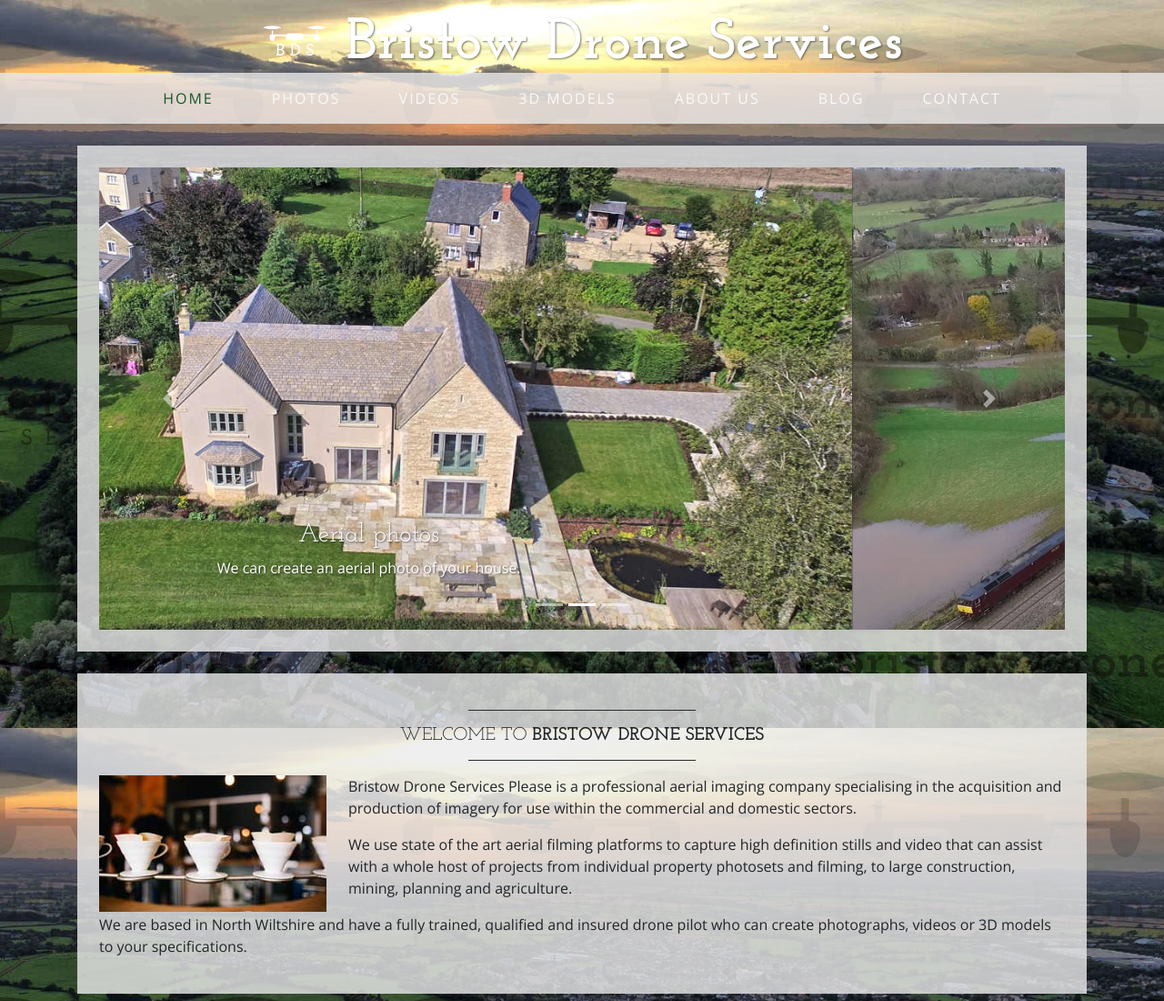
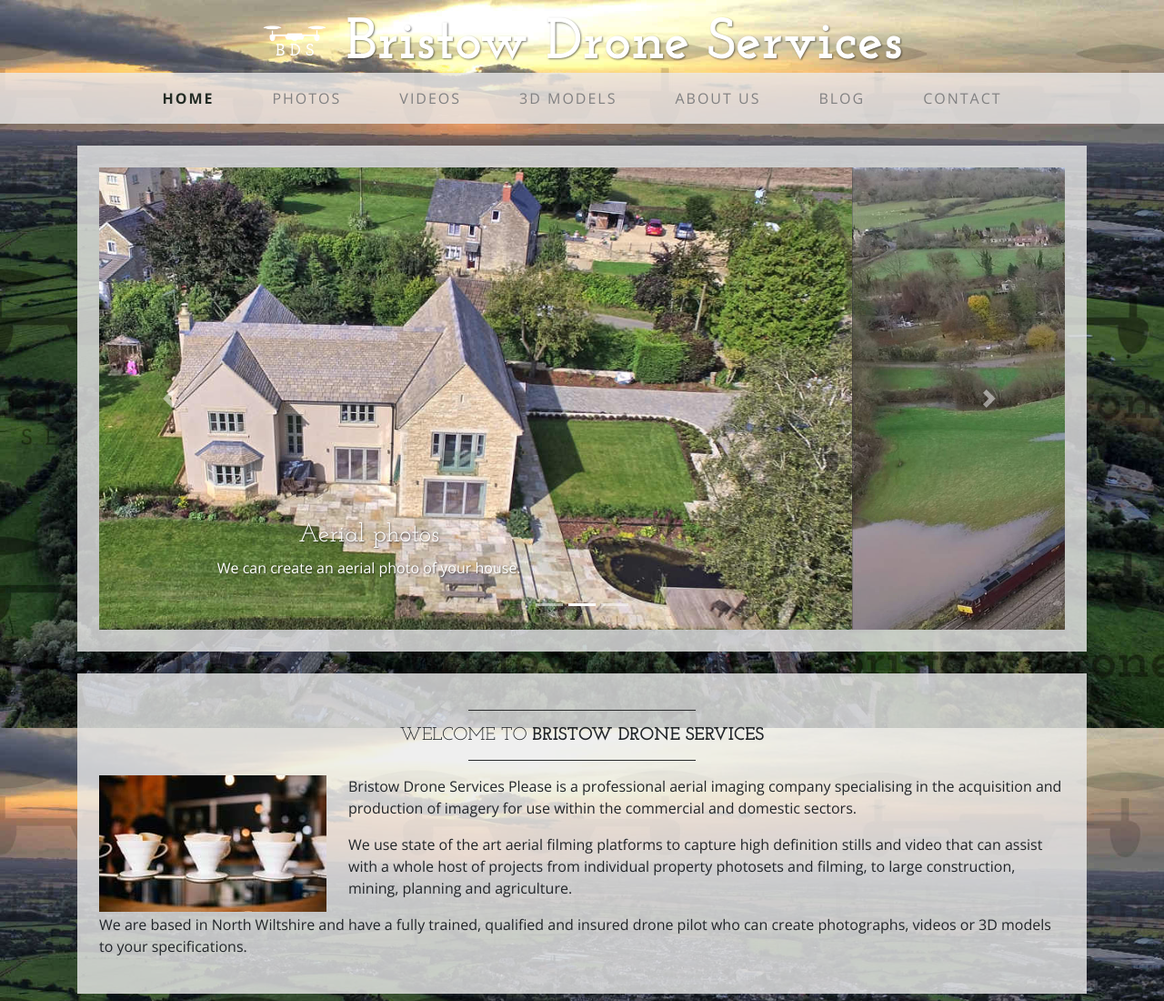
Before and after one commit to monkeychops28/bristowdroneservices, a website: page index.html in a window 1280 px wide. Shown: the top 1100 px of the page at 91% size. Drawn offline with nearby package versions, Linux system fonts and the light colour scheme.

Commit message:
menu font clarity

```diff
--- a/css/business-casual.css
+++ b/css/business-casual.css
@@ -114,7 +114,8 @@
 a.nounderline {text-decoration: none; }
 
 .navbar-light .navbar-nav .nav-link {
-    color: #f8f9fa;
+    color: #818182;
 }
 .navbar-light .navbar-nav .active .nav-link, .navbar-light .navbar-nav .nav-link.active, .navbar-light .navbar-nav .nav-link.show, .navbar-light .navbar-nav .show>.nav-link {
-    color: #155724;
+    color: #222b24;
+    font-weight: 700;
```
